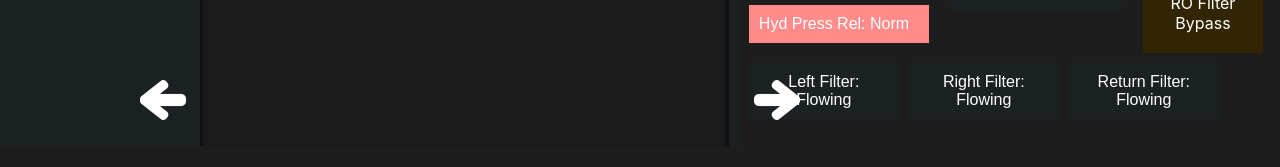
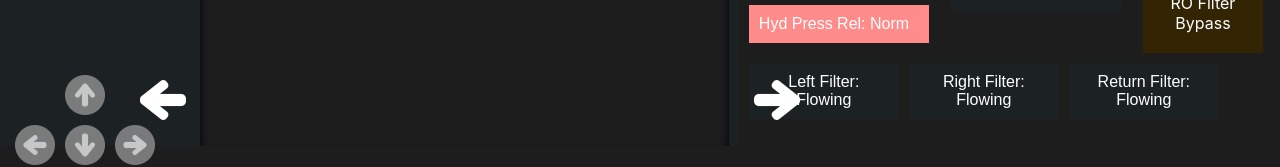
Before and after one commit to bhball22/Electron-USAFST, a React (Create React App) app: page / in a window 1280 px wide. Shown: the part 630-797 px from the top of the page. Built offline with nearby package versions, Linux system fonts and the light colour scheme.

Commit message:
Movement arrows when navbar is closed

```diff
--- a/src/App.css
+++ b/src/App.css
@@ -67,6 +67,13 @@
         'left down right'
 }
 
+#buttonGridViewPort{
+    position: absolute;
+    bottom: 0;
+    left: 0;
+    z-index: 5
+}
+
 #UP{
     grid-area: up;
 }
--- a/src/App.jsx
+++ b/src/App.jsx
@@ -44,11 +44,13 @@ function App(props) {
           document.getElementById('navBar').style.width = '0px'
           document.getElementById('nav-toggle-container').style.display = 'block'
           document.getElementById('NavBarOpened').style.display = 'none'
+          document.getElementById('buttonGridViewPort').style.display = 'grid'
       }
       else {
           document.getElementById('navBar').style.width = '200px'
           document.getElementById('nav-toggle-container').style.display = 'none'
           document.getElementById('NavBarOpened').style.display = 'block'
+          document.getElementById('buttonGridViewPort').style.display = 'none'
       }
    }
   function hideHydrolic() {
@@ -96,6 +98,12 @@ function App(props) {
         </div>
         <div className = "ViewPort">
               <Mapper Zoom={Zoom} posx={posx} posy={posy} id="mapper" />
+              <div className="button-grid-container" id="buttonGridViewPort">
+                <ScrollButton onChange={()=>setPosx(posx + 2)} id='UP' />
+                <ScrollButton onChange={()=>setPosx(posx - 2)} id='DOWN'/>
+                <ScrollButton onChange={()=>setPosy(posy + 2)} id='LEFT'/>
+                <ScrollButton onChange={()=>setPosy(posy - 2)} id='RIGHT'/>
+            </div>
         </div>
         <div className='InteractivePane' id = 'interactivePane'>
           <AnimationPane />
```
